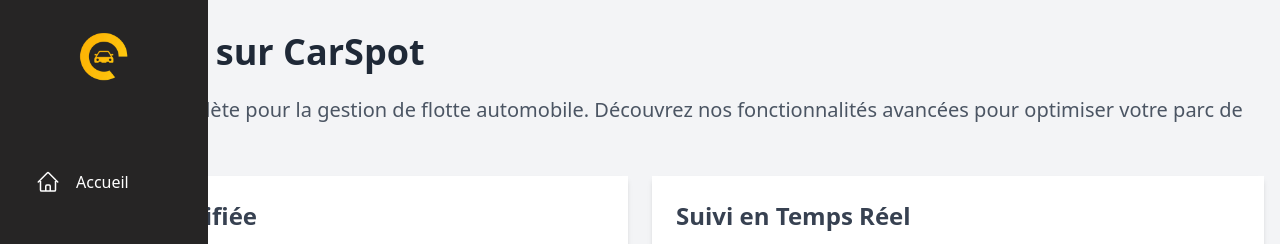
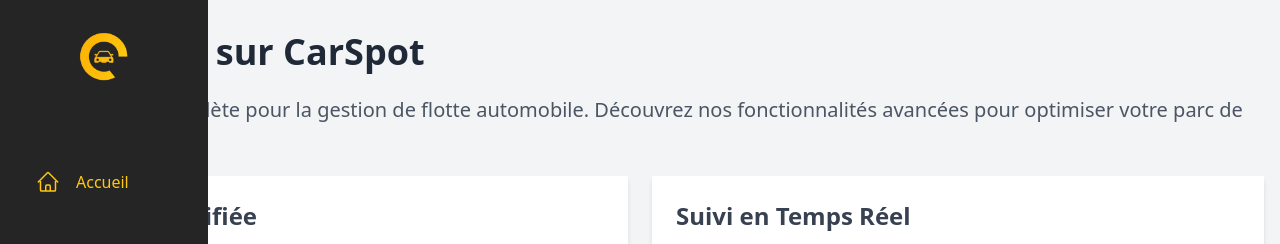
Before and after one commit to leogrd49/carspot_web, a React (Vite) app: page / in a window 1280 px wide. Shown: the top 244 px of the page. Built offline with nearby package versions, Linux system fonts and the light colour scheme.

Commit message:
select in navbar

```diff
--- a/src/components/navbar.tsx
+++ b/src/components/navbar.tsx
@@ -1,4 +1,4 @@
-import { Link } from 'react-router-dom';
+import { NavLink } from 'react-router-dom';
 import Logo from '../assets/LOGO_TRANSPERENT_.png';
 
 const Navbar = () => {
@@ -16,10 +16,14 @@
         <ul className="flex flex-col space-around h-full justify-around items-start w-full">
           {navItems.map((item) => (
             <li key={item.path} className="w-full">
-              <Link
-                to={item.path}
-                className="hover:text-[#FFC710] transition-colors flex items-center gap-4 p-2 pl-5 relative group"
-              >
+              <NavLink
+                  to={item.path}
+                  className={({ isActive }) =>
+                    `transition-colors flex items-center gap-4 p-2 pl-5 relative group ${
+                      isActive ? 'text-[#FFC710]' : 'hover:text-[#FFC710]'
+                    }`
+                  }
+                >
                 <div className="min-w-6">
                 {item.label =="Accueil" &&
                 <svg xmlns="http://www.w3.org/2000/svg" fill="none" viewBox="0 0 24 24" stroke-width="1.5" stroke="currentColor" className="size-6">
@@ -46,7 +50,7 @@
                 <span className="opacity-0 nav:opacity-100 transition-all duration-300 whitespace-nowrap">
                   {item.label}
                 </span>
-              </Link>
+              </NavLink>
             </li>
           ))}
         </ul>
```
